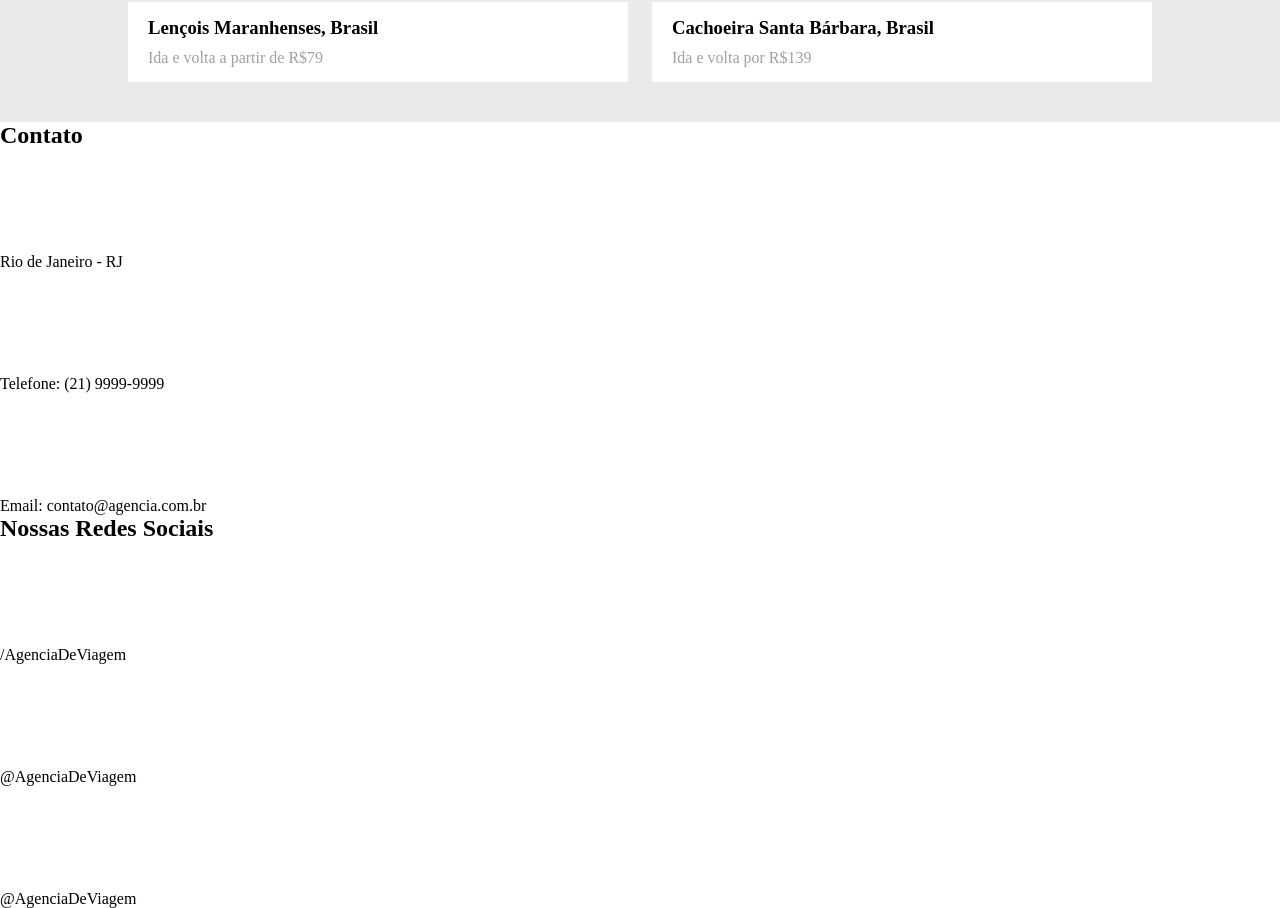
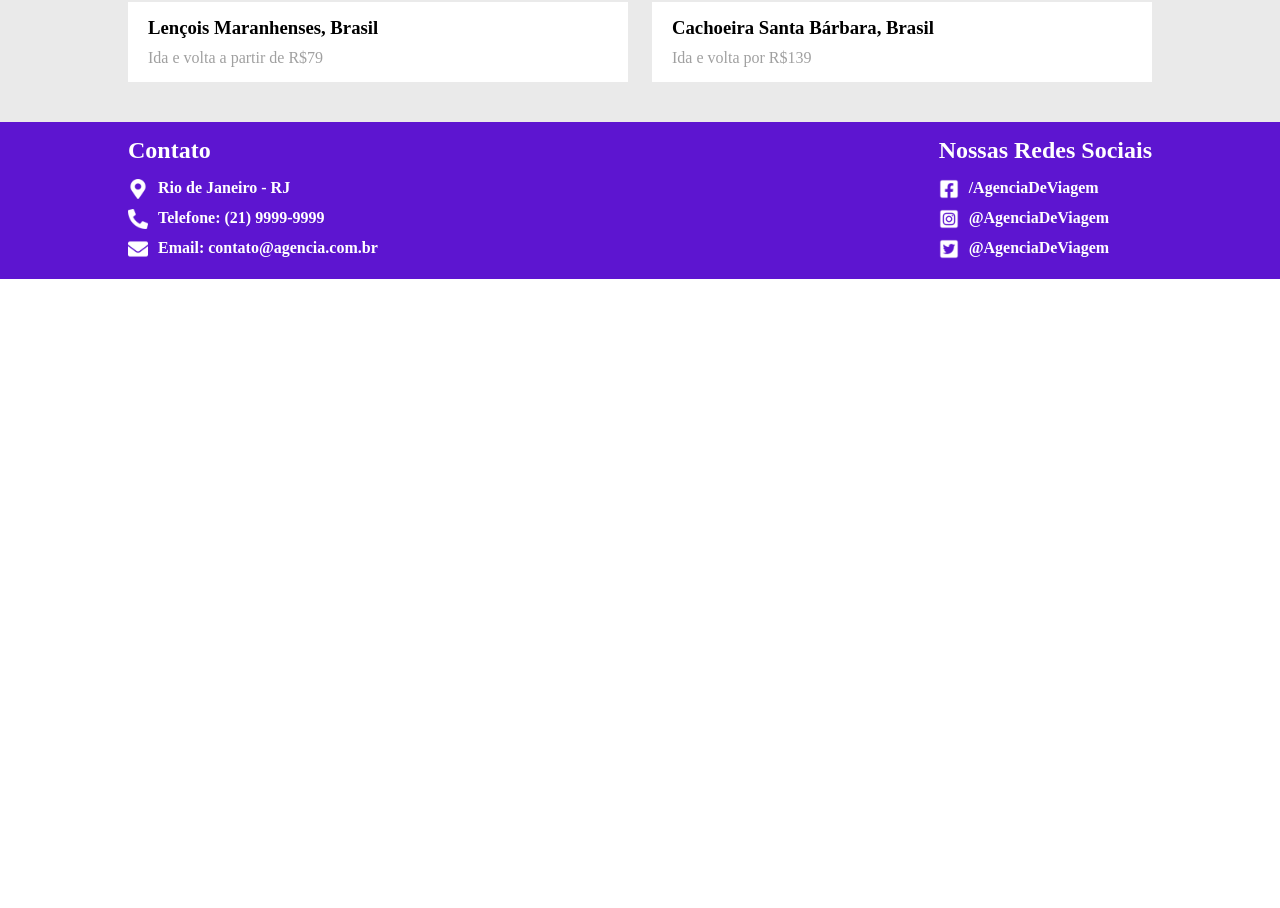
Before and after one commit to Falconxtr/AgenciadeViagens, a plain HTML site: page index.html in a window 1280 px wide. Shown: the part 1592-2500 px from the top of the page. After the commit the page ends 1871 px from the top, so only its background shows below. Drawn offline with Linux system fonts and the light colour scheme.

Commit message:
Finalizando o CSS

```diff
--- a/estilo.css
+++ b/estilo.css
@@ -209,3 +209,34 @@ button {
 .fundo-branco p {
     color: #a0a0a0;
 }
+
+/* Seção Rodapé */
+.secao-fundo-rodape {
+    background-color: #5d15d0;
+}
+
+.secao-rodape {
+    margin: 0 auto;
+    display: flex;
+    justify-content: space-between;
+    color: #fff;
+    padding: 15px 0 10px 0;
+}
+
+.secao-rodape h2 {
+    padding-bottom: 15px;
+}
+
+.img-icone {
+    width: 20px;
+}
+
+.secao-rodate-conteudo div {
+    display: flex;
+    gap: 10px;
+    padding-bottom: 10px;
+}
+
+.secao-rodate-conteudo p {
+    font-weight: bold;
+}
--- a/index.html
+++ b/index.html
@@ -144,25 +144,41 @@
             </div>
         </section>
     </main>
-    <footer>
-        <section>
+    <footer class="secao-fundo-rodape"> <!-- Seção Rodapé -->
+        <section class="limita-secao secao-rodape">
+            <div>
                 <h2>Contato</h2>
-            <img src="img/local.png">
+                <div class="secao-rodate-conteudo">
+                    <div>
+                        <img class="img-icone" src="img/local.png">
                         <p>Rio de Janeiro - RJ</p>
-            <img src="img/telefone.png">
+                    </div>
+                    <div>
+                        <img class="img-icone" src="img/telefone.png">
                         <p>Telefone: (21) 9999-9999</p>
-            <img src="img/email.png">
+                    </div>
+                    <div>
+                        <img class="img-icone" src="img/email.png">
                         <p>Email: contato@agencia.com.br</p>
-        </section>
-        <section>
+                    </div>
+                </div>
+            </div>
+            <div>
                 <h2>Nossas Redes Sociais</h2>
+                <div class="secao-rodate-conteudo">
                     <div>
-                <img src="img/fb.png">
+                        <img class="img-icone" src="img/fb.png">
                         <p>/AgenciaDeViagem</p>
-                <img src="img/tt.png">
+                    </div>
+                    <div>
+                        <img class="img-icone" src="img/ig.png">
                         <p>@AgenciaDeViagem</p>
-                <img src="img/ig.png">
+                    </div>
+                    <div>
+                        <img class="img-icone" src="img/tt.png">
                         <p>@AgenciaDeViagem</p>
+                    </div>
+                </div>
             </div>
         </section>
     </footer>
```
Lines whose indentation alone changed are shown as unchanged.
